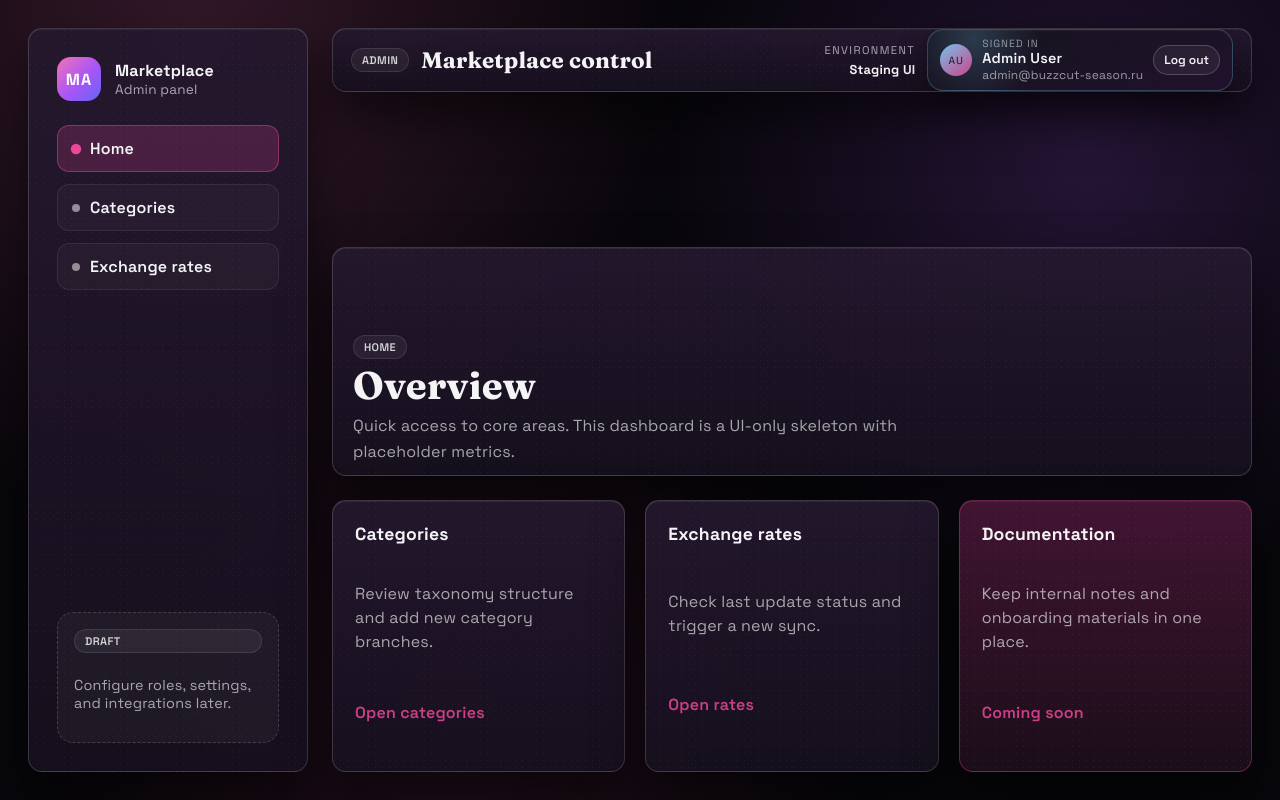
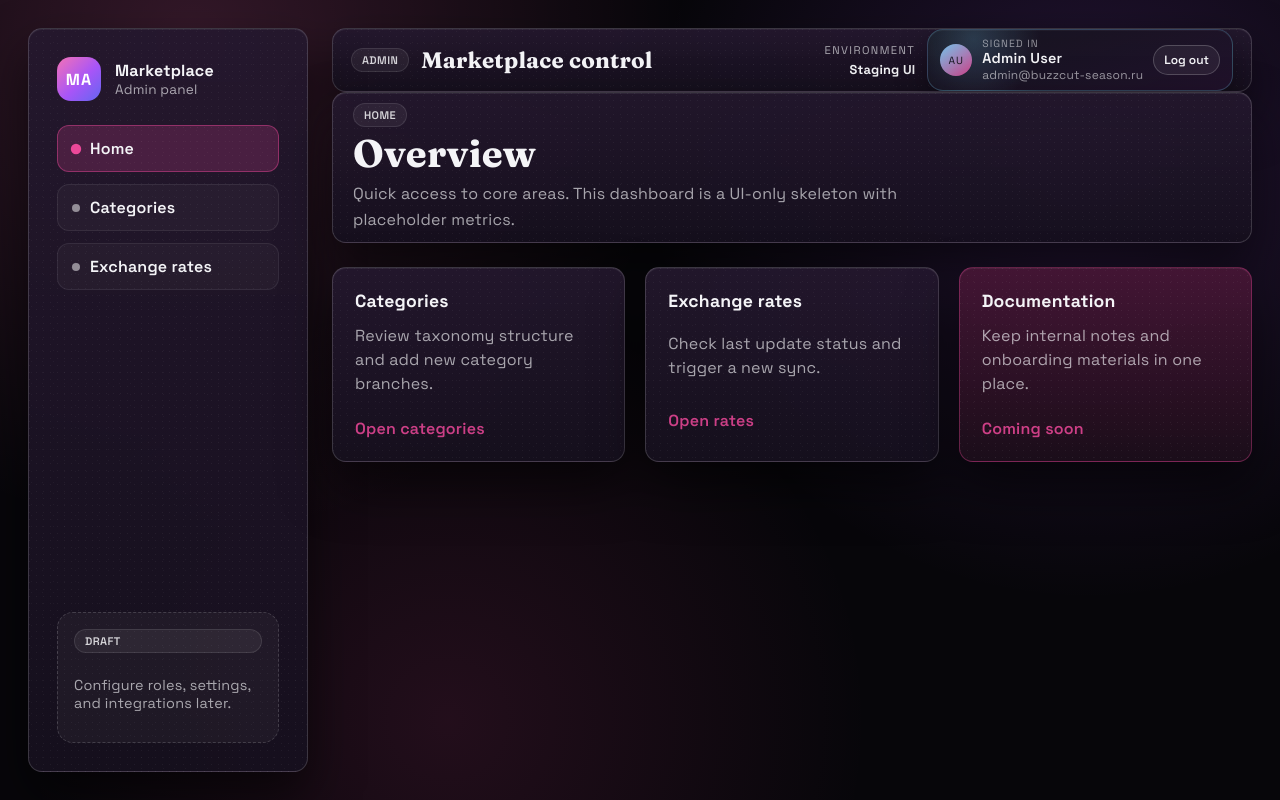
Before and after one commit to buzzcut-season/buzzcut-season-admin, a Next.js app: page / in a window 1280 px wide. Built offline with nearby package versions, Linux system fonts and the light colour scheme.

Commit message:
style: pin admin layout content to top

```diff
--- a/app/(admin)/AdminLayout.module.css
+++ b/app/(admin)/AdminLayout.module.css
@@ -15,6 +15,8 @@
 .mainArea {
   display: grid;
   gap: 0;
+  align-content: start;
+  grid-auto-rows: min-content;
 }
 
 .header {
@@ -73,6 +75,7 @@
 .content {
   display: grid;
   gap: 24px;
+  align-content: start;
 }
 
 @media (max-width: 1100px) {
```
